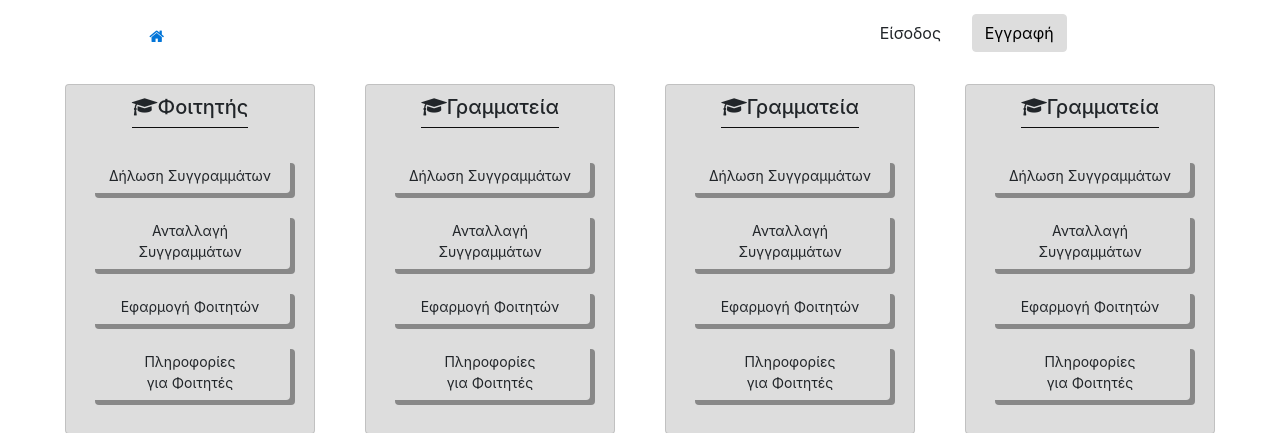
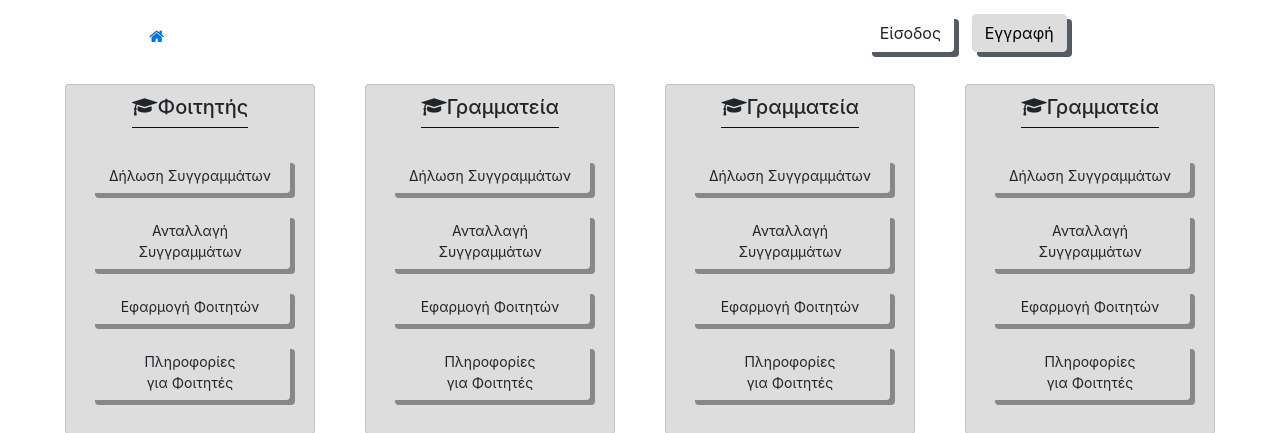
Before and after one commit to PanosEvange/HCI_course_project, a PHP site: page / in a window 1280 px wide. Shown: the part 56-489 px from the top of the page. Run offline with PHP 8.4, Linux system fonts and the light colour scheme; some libraries are stand-ins or nearby versions.

Commit message:
some fixes

```diff
--- a/eam/style.css
+++ b/eam/style.css
@@ -30,6 +30,13 @@
     margin-top: 15px;
 }
 
+.my-login .btn{
+    box-shadow: 5px 5px #545b62;
+}
+
+.my-signup .btn{
+    box-shadow: 5px 5px #545b62;
+}
 
 .my-search-button{
     margin-left: 4px;
@@ -39,6 +46,16 @@
 }
 
 .my-search-button:focus{
+    border-color: #fff;
+    box-shadow: none !important;
+}
+
+.my-signup .btn:focus{
+    border-color: #fff;
+    box-shadow: none !important;
+}
+
+.my-login .btn:focus{
     border-color: #fff;
     box-shadow: none !important;
 }
```
